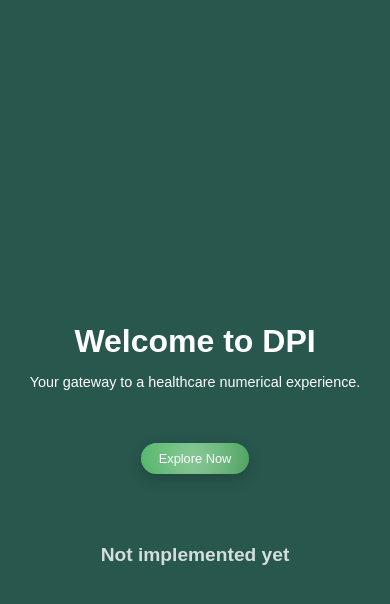
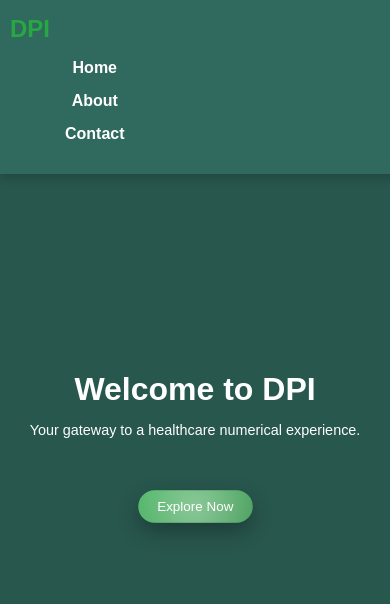
Before and after one commit to khalilboudib/TP-IGL-DPI-, an Angular app in the folder dpi/: page /home in a window 390 px wide. Shown: the top 604 px of the page. Built offline with nearby package versions, Linux system fonts and the light colour scheme; a web font is replaced by a local one.

Commit message:
add responsive navbar and enhance home component with animations

```diff
--- a/dpi/src/app/home/home.component.css
+++ b/dpi/src/app/home/home.component.css
@@ -9,22 +9,78 @@
   color: #fff;
   font-family: 'Arial', sans-serif;
   padding: 20px;
+  box-sizing: border-box;
+  animation: fadeInContainer 1s ease-in-out;
+}
+
+/* Animation for the home container */
+@keyframes fadeInContainer {
+  from {
+    opacity: 0;
+  }
+  to {
+    opacity: 1;
+  }
 }
 
 /* Hero section */
 .hero-section {
   margin-bottom: 50px;
+  animation: slideInUp 1s ease-in-out;
+}
+
+/* Animation for sliding in the hero section */
+@keyframes slideInUp {
+  from {
+    opacity: 0;
+    transform: translateY(30px);
+  }
+  to {
+    opacity: 1;
+    transform: translateY(0);
+  }
 }
 
 .hero-section h1 {
   font-size: 3rem;
+  margin-top: 30%;
   margin-bottom: 10px;
+  animation: bounceIn 1s ease-in-out;
+}
+
+/* Bounce animation for the hero heading */
+@keyframes bounceIn {
+  0% {
+    transform: translateY(-30px);
+    opacity: 0;
+  }
+  50% {
+    transform: translateY(10px);
+    opacity: 1;
+  }
+  100% {
+    transform: translateY(0);
+  }
 }
 
 .hero-section p {
   font-size: 1.2rem;
   margin-bottom: 20px;
+  animation: fadeInText 1s ease-in-out;
 }
+
+/* Fade-in text animation */
+@keyframes fadeInText {
+  0% {
+    opacity: 0;
+    transform: translateY(-10px);
+  }
+  100% {
+    opacity: 1;
+    transform: translateY(0);
+  }
+}
+
 .hero-section button {
   position: relative;
   margin-top: 10%;
@@ -38,6 +94,23 @@
   box-shadow: 0 5px 15px rgba(0, 0, 0, 0.2);
   overflow: hidden;
   transition: all 0.3s ease, transform 0.2s ease;
+  animation: buttonAnimation 2s ease-in-out infinite alternate;
+}
+
+/* Animation for the hero button */
+@keyframes buttonAnimation {
+  0% {
+    transform: scale(1);
+    box-shadow: 0 5px 15px rgba(0, 0, 0, 0.2);
+  }
+  50% {
+    transform: scale(1.05);
+    box-shadow: 0 8px 20px rgba(0, 0, 0, 0.3);
+  }
+  100% {
+    transform: scale(1);
+    box-shadow: 0 5px 15px rgba(0, 0, 0, 0.2);
+  }
 }
 
 .hero-section button:hover {
@@ -76,22 +149,60 @@
   }
 }
 
-
 /* Not implemented text */
 .not-implemented {
   font-size: 1.5rem;
   margin-top: 20px;
   opacity: 0.8;
+  animation: fadeInText 2s ease-in-out;
 }
 
-.hero-section h1, .hero-section p {
-  animation: fadeIn 2s ease-in-out;
+/* Navbar styling */
+.navbar {
+  display: flex;
+  justify-content: space-between;
+  align-items: center;
+  padding: 15px 30px;
+  background: hsla(168, 37%, 30%, 1);
+  width: 100%;
+  position: fixed;
+  top: 0;
+  z-index: 10;
+  box-shadow: 0 4px 10px rgba(0, 0, 0, 0.2);
+  animation: navbarSlideIn 1s ease-out;
 }
 
-@keyframes fadeIn {
+/* Slide-in animation for the navbar */
+@keyframes navbarSlideIn {
+  from {
+    transform: translateY(-50px);
+    opacity: 0;
+  }
+  to {
+    transform: translateY(0);
+    opacity: 1;
+  }
+}
+
+.navbar .logo {
+  font-size: 1.5rem;
+  font-weight: 700;
+  color: #28a745;
+}
+
+.navbar nav ul {
+  list-style: none;
+  display: flex;
+  justify-content: center;
+  align-items: center;
+  animation: fadeInNav 1s ease-in-out;
+}
+
+/* Fade-in animation for navbar items */
+@keyframes fadeInNav {
   from {
     opacity: 0;
-    transform: translateY(-20px);
+    transform: translateY(-10px);
   }
   to {
     opacity: 1;
@@ -99,8 +210,41 @@
   }
 }
 
+.navbar nav ul li {
+  display: inline;
+  margin-right: 5rem;
+  transition: transform 0.3s ease;
+}
+
+.navbar nav ul li:hover {
+  transform: translateY(-5px);  /* Subtle hover effect */
+}
+
+.navbar nav ul li a {
+  text-decoration: none;
+  color: #fff;
+  font-weight: 600;
+  transition: color 0.3s ease;
+  padding: 8px 15px;
+  border-radius: 5px;
+}
+
+/* Hover effect for navbar links */
+.navbar nav ul li a:hover {
+  color: #28a745;
+  background-color: rgba(40, 167, 69, 0.1);
+}
+
 /* Responsive design */
 @media (max-width: 768px) {
+  .navbar {
+    padding: 15px 20px;
+  }
+
+  .navbar nav ul {
+    gap: 20px;
+  }
+
   .hero-section h1 {
     font-size: 2.5rem;
   }
@@ -113,9 +257,24 @@
     padding: 10px 20px;
     font-size: 0.9rem;
   }
+
+  .not-implemented {
+    font-size: 1.2rem;
+  }
 }
 
 @media (max-width: 480px) {
+  .navbar {
+    flex-direction: column;
+    align-items: flex-start;
+    padding: 15px 10px;
+  }
+
+  .navbar nav ul {
+    flex-direction: column;
+    gap: 15px;
+  }
+
   .hero-section h1 {
     font-size: 2rem;
   }
--- a/dpi/src/app/home/home.component.html
+++ b/dpi/src/app/home/home.component.html
@@ -1,8 +1,18 @@
+<div class="navbar">
+  <div class="logo">DPI</div>
+  <nav>
+    <ul>
+      <li><a href="#home">Home</a></li>
+      <li><a href="#about">About</a></li>
+      <li><a href="#contact">Contact</a></li>
+    </ul>
+  </nav>
+</div>
+
 <div class="home-container">
   <div class="hero-section">
     <h1>Welcome to DPI</h1>
     <p>Your gateway to a healthcare numerical experience.</p>
     <button (click)="explore()">Explore Now</button>
   </div>
-  <h2 class="not-implemented">Not implemented yet</h2>
 </div>
```
